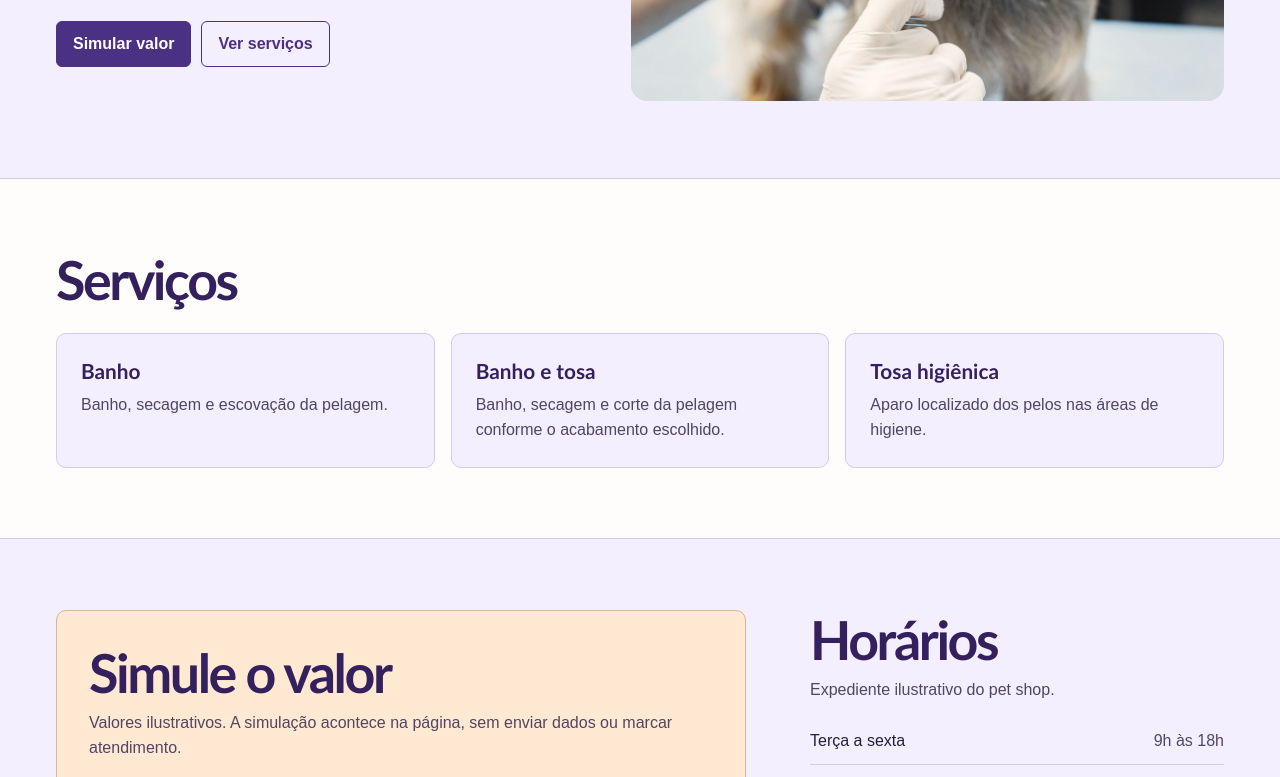
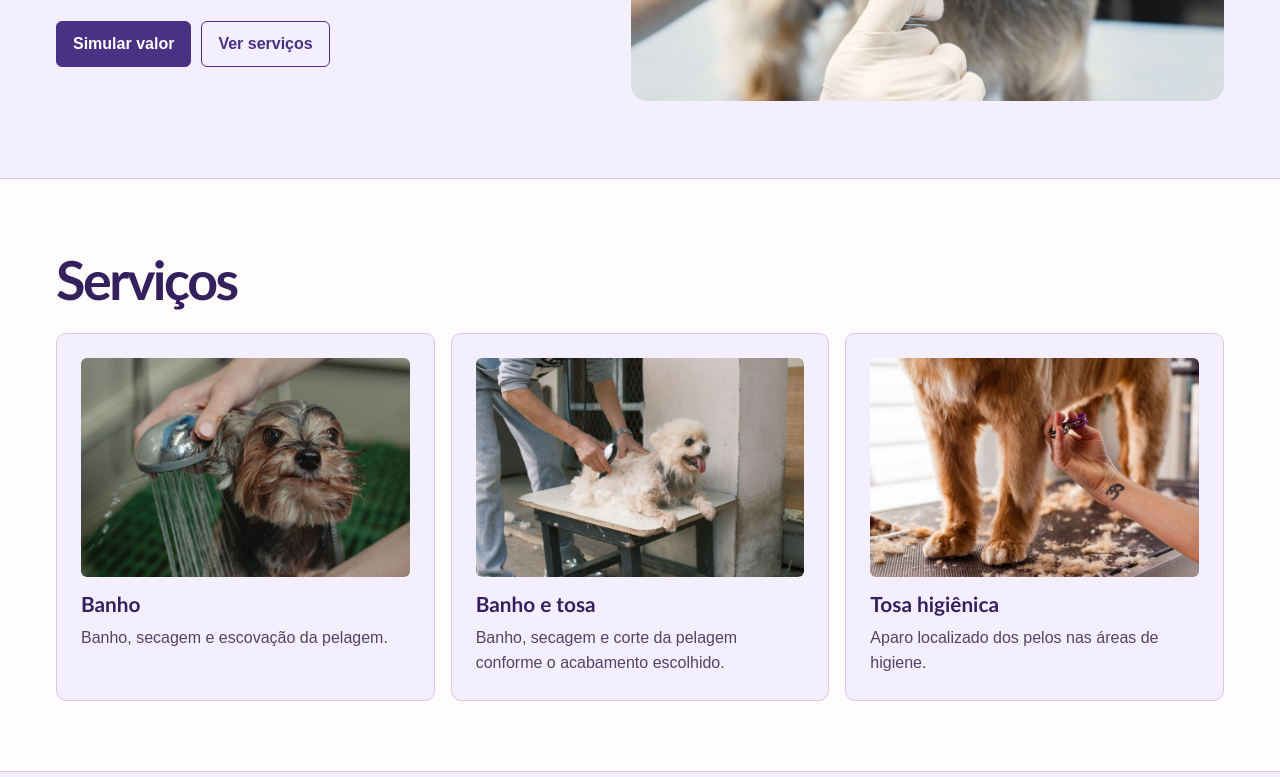
Before and after one commit to lucasempresa701-create/lucas-desenvolvimento-web, a plain HTML site: page portfolio/projetos/pet-shop/index.html in a window 1280 px wide. Shown: the part 537-1314 px from the top of the page. Drawn offline with Linux system fonts and the light colour scheme.

Commit message:
Inclui fotos reais nos serviços do pet shop

```diff
--- a/portfolio/projetos/pet-shop/index.html
+++ b/portfolio/projetos/pet-shop/index.html
@@ -50,14 +50,20 @@
         <h2 id="titulo-servicos">Serviços</h2>
         <ul class="service-list" role="list">
           <li>
+            <img src="assets/servico-banho.jpg" width="780" height="520" loading="lazy"
+                 alt="Cachorro de pelo longo sendo enxaguado com uma ducha.">
             <h3>Banho</h3>
             <p>Banho, secagem e escovação da pelagem.</p>
           </li>
           <li>
+            <img src="assets/servico-banho-e-tosa.jpg" width="780" height="520" loading="lazy"
+                 alt="Cachorro de pelo branco sobre uma mesa enquanto recebe a tosa.">
             <h3>Banho e tosa</h3>
             <p>Banho, secagem e corte da pelagem conforme o acabamento escolhido.</p>
           </li>
           <li>
+            <img src="assets/servico-tosa-higienica.jpg" width="780" height="520" loading="lazy"
+                 alt="Tesoura aparando os pelos próximos às patas de um cachorro.">
             <h3>Tosa higiênica</h3>
             <p>Aparo localizado dos pelos nas áreas de higiene.</p>
           </li>
--- a/portfolio/projetos/pet-shop/style.css
+++ b/portfolio/projetos/pet-shop/style.css
@@ -199,6 +199,16 @@ h3 { font-size: 1.3rem; line-height: 1.25; }
   background: var(--paper);
 }
 
+.service-list img {
+  display: block;
+  width: 100%;
+  height: auto;
+  aspect-ratio: 3 / 2;
+  margin-bottom: 0.875rem;
+  border-radius: 0.375rem;
+  object-fit: cover;
+}
+
 .service-list p, .section-note { margin-top: 0.5rem; color: var(--muted); }
 
 .details {
```
Also changed, not shown: portfolio/projetos/pet-shop/assets/servico-banho-e-tosa.jpg (added), portfolio/projetos/pet-shop/assets/servico-banho.jpg (added), portfolio/projetos/pet-shop/assets/servico-tosa-higienica.jpg (added), 2 other files.
